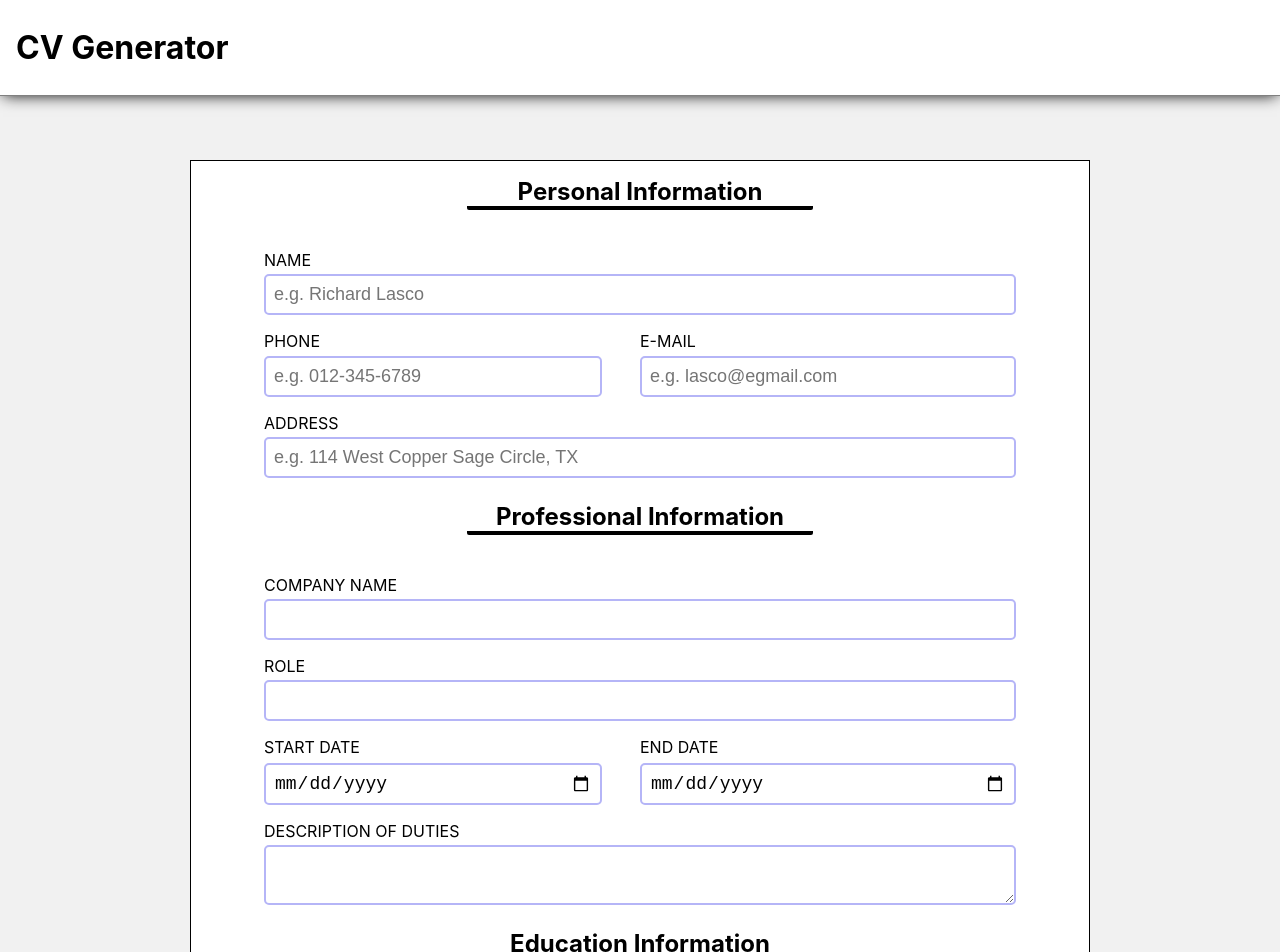
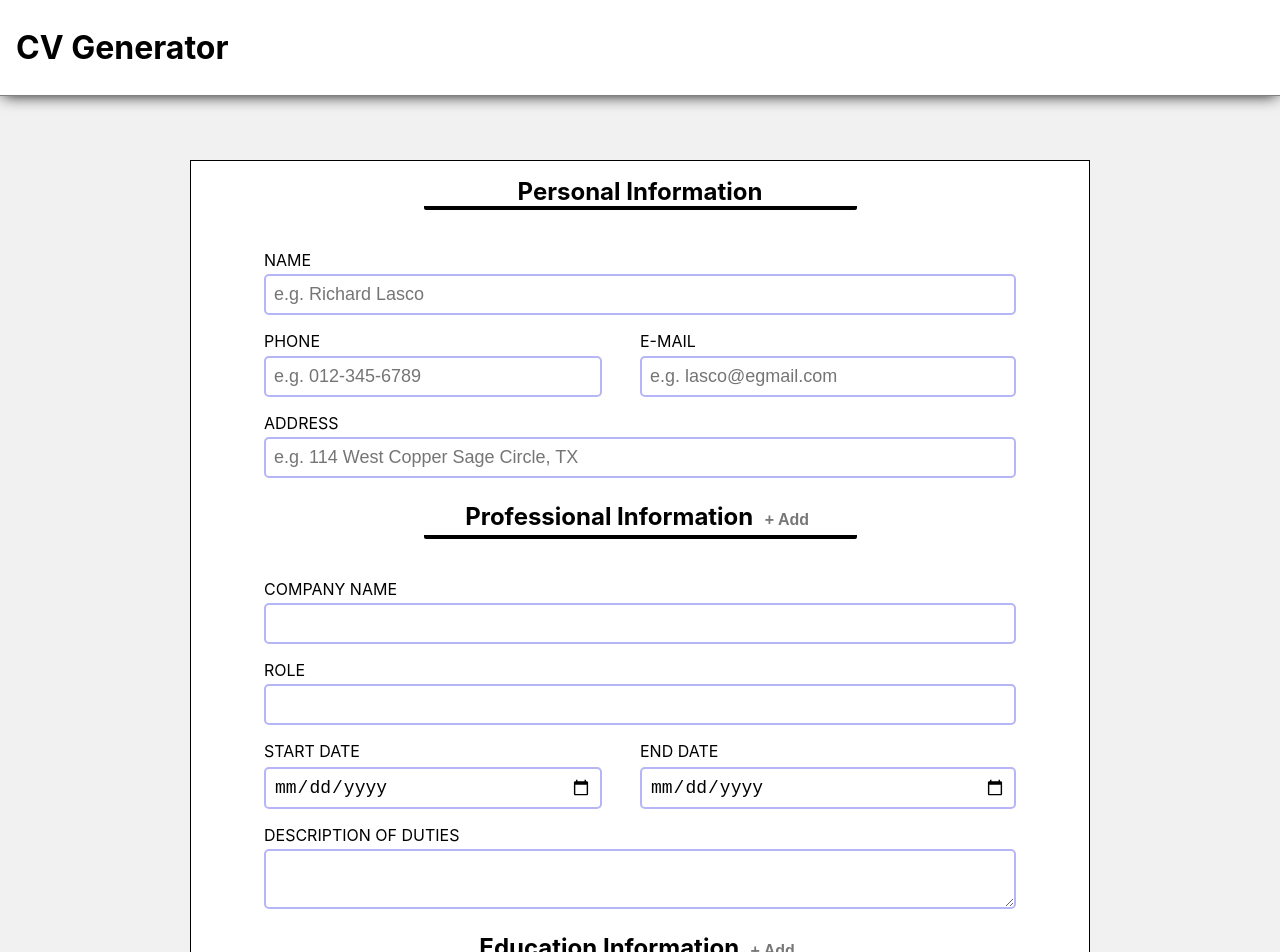
Before and after one commit to Kevasmi/cv-project, a React (Create React App) app: page / in a window 1280 px wide. Shown: the top 952 px of the page. Built offline with nearby package versions, Linux system fonts and the light colour scheme.

Commit message:
Added Add button to form section headers

```diff
--- a/src/components/Form.js
+++ b/src/components/Form.js
@@ -23,12 +23,26 @@ class Form extends React.Component {
             personalInfo={this.props.personalInfo}
             onPersonalInputChange={this.props.onPersonalInputChange}
           />
-          <h2 className='form-professional-header'>Professional Information</h2>
+          <h2 className='form-professional-header'>
+            Professional Information{' '}
+            <span>
+              <button type='button' className='professional-header-button'>
+                + Add
+              </button>
+            </span>
+          </h2>
           <CompanyInformation
             professionalInfo={this.props.professionalInfo}
             onProfessionalChange={this.props.onProfessionalChange}
           />
-          <h2 className='form-education-header'>Education Information</h2>
+          <h2 className='form-education-header'>
+            Education Information{' '}
+            <span>
+              <button type='button' className='education-header-button'>
+                + Add
+              </button>
+            </span>
+          </h2>
           <EducationInformation
             educationInfo={this.props.educationInfo}
             onEducationChange={this.props.onEducationChange}
--- a/src/styles/Form.css
+++ b/src/styles/Form.css
@@ -43,10 +43,29 @@ textarea:focus {
 .form-personal-header,
 .form-professional-header,
 .form-education-header {
-  width: 40%;
+  width: 50%;
   margin: auto;
-  border-bottom: 4px solid black;
+  border-bottom: 4px solid hsl(0, 0%, 0%);
   border-radius: 2px;
+}
+
+.professional-header-button,
+.education-header-button {
+  padding: 0.3rem;
+  font-size: 1rem;
+  font-weight: bold;
+  color: rgb(119, 119, 119);
+  outline: none;
+  border: 1px solid transparent;
+  border-radius: 3px;
+  background: none;
+  cursor: pointer;
+}
+
+.professional-header-button:hover,
+.education-header-button:hover {
+  border: 1px solid rgba(228, 228, 228, 0.5);
+  background-color: rgba(228, 228, 228, 0.1);
 }
 
 .phone-and-email {
```
